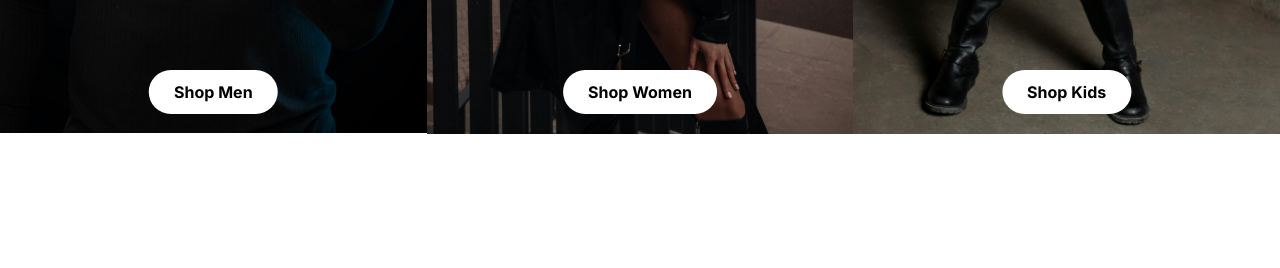
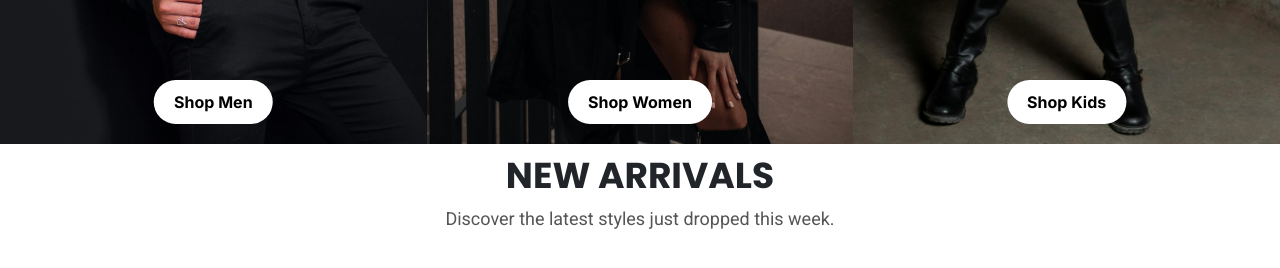
Before and after one commit to Azizjon-Atamuradov/Nero, a React (Vite) app: page / in a window 1280 px wide. Shown: the part 1396-1664 px from the top of the page. Built offline with nearby package versions, Linux system fonts and the light colour scheme.

Commit message:
Add NewArrivals component

```diff
--- a/src/components/Carousel/Carousel.css
+++ b/src/components/Carousel/Carousel.css
@@ -6,7 +6,6 @@
 
 .cta-btn {
   background-color: white;
-
   color: black;
   font-weight: bold;
   border-radius: 25px;
--- a/src/components/Categories/Categories.css
+++ b/src/components/Categories/Categories.css
@@ -1,36 +1,27 @@
 .categories-container {
   display: flex;
   width: 100%;
-  margin-bottom: 300px;
+}
+
+.category-card {
+  flex: 1;
+  position: relative;
+  overflow: hidden;
 }
 
 .categories-container img {
   width: 100%;
-  height: auto;
-}
-
-.category-card-men {
-  flex: 1;
-  position: relative;
-  overflow: hidden;
-}
-.category-card-women {
-  flex: 1;
-  position: relative;
-  overflow: hidden;
-}
-.category-card-kids {
-  flex: 1;
-  position: relative;
-  overflow: hidden;
+  height: 650px;
+  object-fit: cover;
 }
 
 .categories-btn {
   position: absolute;
   bottom: 20px;
   left: 50%;
+  /* width: 175px; */
   transform: translate(-50%);
-  padding: 10px 25px;
+  padding: 10px 20px;
   background-color: white;
   color: black;
   border: none;
@@ -46,3 +37,16 @@
   opacity: 1;
   transform: translateX(-50%) translateY(-5px);
 }
+@media (max-width: 768px) {
+  .categories-container {
+    flex-direction: column;
+  }
+
+  .categories-container img {
+    height: 600px;
+  }
+  .categories-btn {
+    font-size: 0.9rem;
+    padding: 8px 16px;
+  }
+}
--- a/src/components/Categories/Categories.jsx
+++ b/src/components/Categories/Categories.jsx
@@ -7,15 +7,15 @@
 const Categories = () => {
   return (
     <div className="categories-container">
-      <div className="category-card-men">
+      <div className="category-card">
               <img src={categories_men} alt="" />
                <button className="categories-btn">Shop Men</button>
       </div>
-      <div className="category-card-women">
+      <div className="category-card">
               <img src={categories_women} alt="" />
               <button className="categories-btn">Shop Women</button>
       </div>
-      <div className="category-card-kids">
+      <div className="category-card">
               <img src={categories_kids} alt="" />
               <button className="categories-btn">Shop Kids</button>
       </div>
--- /dev/null
+++ b/src/components/NewArrivals/NewArrivals.css
@@ -0,0 +1,25 @@
+@import url("https://fonts.googleapis.com/css2?family=Poppins:ital,wght@0,100;0,200;0,300;0,400;0,500;0,600;0,700;0,800;0,900;1,100;1,200;1,300;1,400;1,500;1,600;1,700;1,800;1,900&family=Roboto:ital,wght@0,100..900;1,100..900&display=swap");
+
+.arrivals-container {
+  margin-top: 10px;
+  display: flex;
+  justify-content: center;
+  margin-bottom: 500px;
+}
+
+.arrivals-text {
+  text-align: center;
+}
+
+.arrivals-text h1 {
+  font-family: "Poppins", sans-serif;
+
+  font-weight: 700;
+  font-size: 36px;
+}
+.arrivals-text p {
+  font-family: "Roboto", sans-serif;
+  font-weight: 400;
+  font-size: 18px;
+  color: #555;
+}
--- /dev/null
+++ b/src/components/NewArrivals/NewArrivals.jsx
@@ -0,0 +1,15 @@
+import React from "react";
+import "./NewArrivals.css";
+
+const NewArrivals = () => {
+  return (
+    <div className="arrivals-container">
+      <div className="arrivals-text">
+        <h1> NEW ARRIVALS</h1>
+        <p>Discover the latest styles just dropped this week.</p>
+      </div>
+    </div>
+  );
+};
+
+export default NewArrivals;
--- a/src/pages/Home.jsx
+++ b/src/pages/Home.jsx
@@ -1,12 +1,14 @@
 import React from "react";
 import Hero from "../components/Hero";
 import Categories from "../components/Categories/Categories";
+import NewArrivals from "../components/NewArrivals/NewArrivals";
 
 const Home = () => {
   return (
     <div>
       <Hero />
-      <Categories/>
+      <Categories />
+      <NewArrivals/>
     </div>
   );
 };
```
Also changed, not shown: src/assets/categories_men.jpg.
